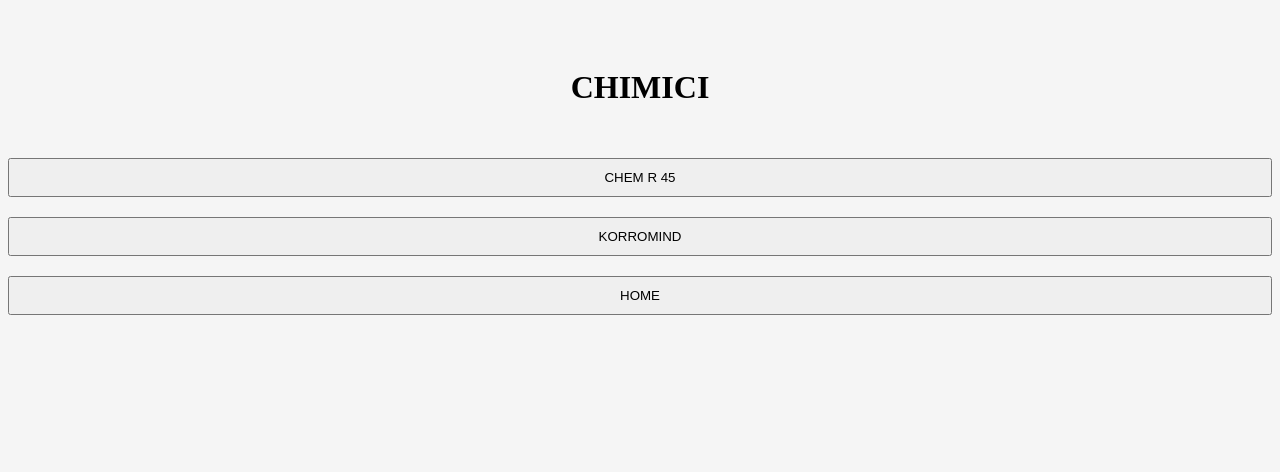
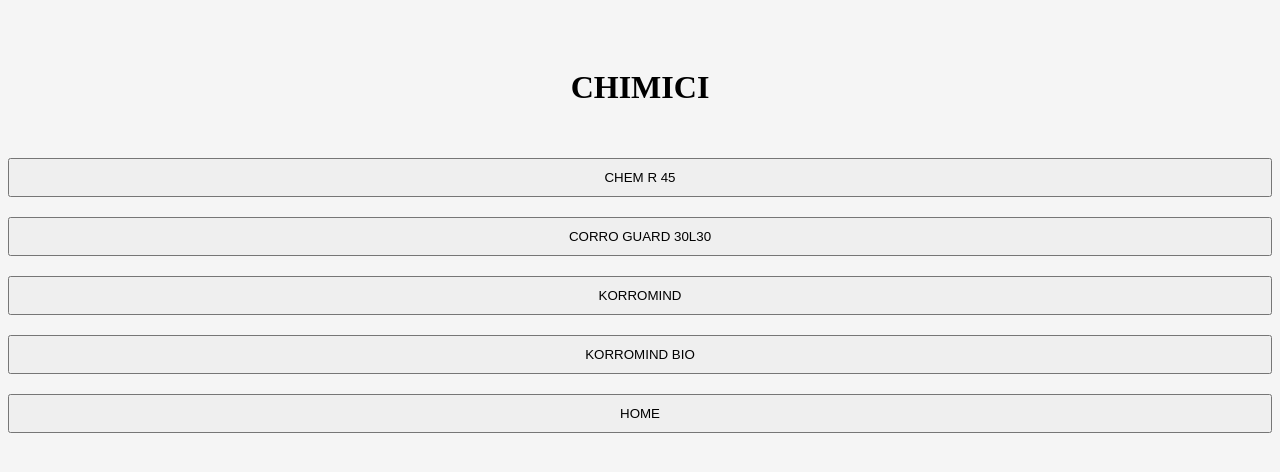
Before and after one commit to drugos624/helpus2, a React (Vite) app: page /chimici in a window 1280 px wide. Shown: the top 472 px of the page. Built offline with nearby package versions, Linux system fonts and the light colour scheme.

Commit message:
aggiunti elementi json

```diff
--- a/src/impianti.json
+++ b/src/impianti.json
@@ -481,10 +481,28 @@
   },
   "chimici": {
     "korromind": {
-      "Tipologia": "filmante",
-      "concentrazione": "40%",
-      "dosaggio": "40 ppm"
+      "descrizione": "Inibitore di corrosione e antincrostante per sistemi di distribuzione acqua potabile",
+      "aspetto": "Liquido",
+      "colore": "incolore",
+      "ph": 10.8,
+      "densità": 1.09,
+      "concentrazione": "100%",
+      "dosaggio": "40 ppm",
+      "test kit": "Silicati LR 761822, HR 762302",
+      "codice": 761570
     },
+    "korromind bio": {
+      "descrizione": "Igienizzante - Anticorrosivo - Antincrostante Indicato contro la LEGIONELLA PNEUMOPHILA",
+      "aspetto": "Liquido",
+      "colore": "Paglierino",
+      "ph": 12,
+      "densità": 1.19,
+      "concentrazione": "100%",
+      "dosaggio": "30-40 ppm",
+      "test kit": "Silicati LR 761822, HR 762302",
+      "codice": 764249
+    },
+
     "chem R 45": {
       "descrizione": "Condizionante multifunzione per circuiti a torre evaporative alimentate con acqua a durezza alta",
       "ph": 12,
@@ -493,6 +511,17 @@
       "dosaggio": 40,
       "test kit": "Fosfonati 764282",
       "codice": 76118
+    },
+    "corro guard 30l30": {
+      "descrizione": "Antincrostante e anticorrosivo per circuiti chiusi",
+      "aspetto": "Liquido",
+      "colore": "Ambrato",
+      "ph": "7.2 - 8.2",
+      "densità": 1.14,
+      "concentrazione": "100%",
+      "dosaggio": "4-6 kg/m3",
+      "test kit": "Acrilati",
+      "codice": 765035
     }
   },
   "ricambi": {
--- a/src/pages/Ricambi.jsx
+++ b/src/pages/Ricambi.jsx
@@ -14,7 +14,7 @@
 
   {
     if (opzioni == "ctm") {
-      srcc = "../src/assets/dettCTM.png";
+      srcc = "/dettCTMhd.png";
     } else {
       srcc = "/dettHE.png";
     }
@@ -314,8 +314,8 @@
 
           <ImageZoomable
             src={srcc}
-            width="100%"
-            height="auto"
+            width="90vw"
+            height="90vw"
             alt="Schema tecnico ricambio"
           />
         </div>
```
Also changed, not shown: public/dettCTMhd.png (added).
